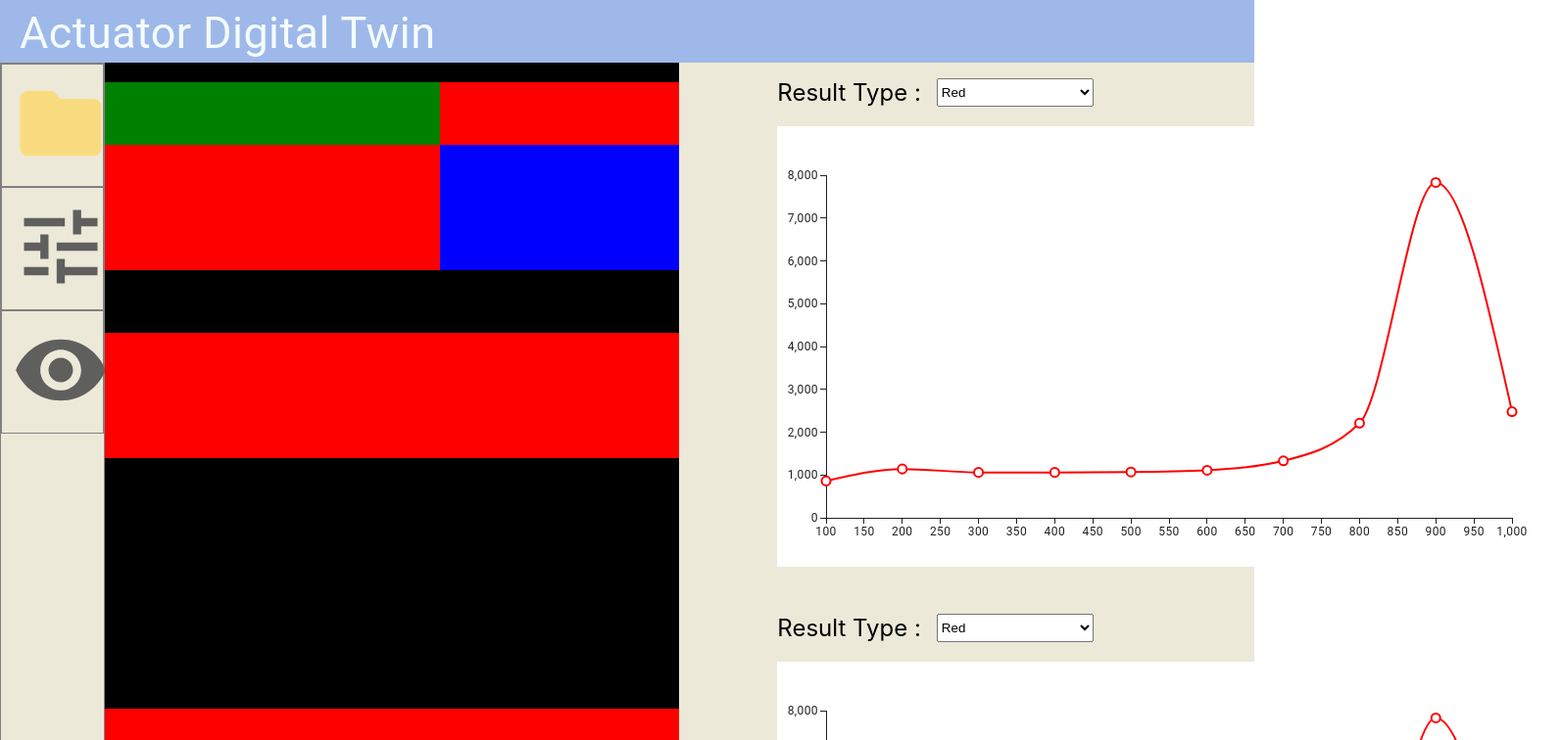
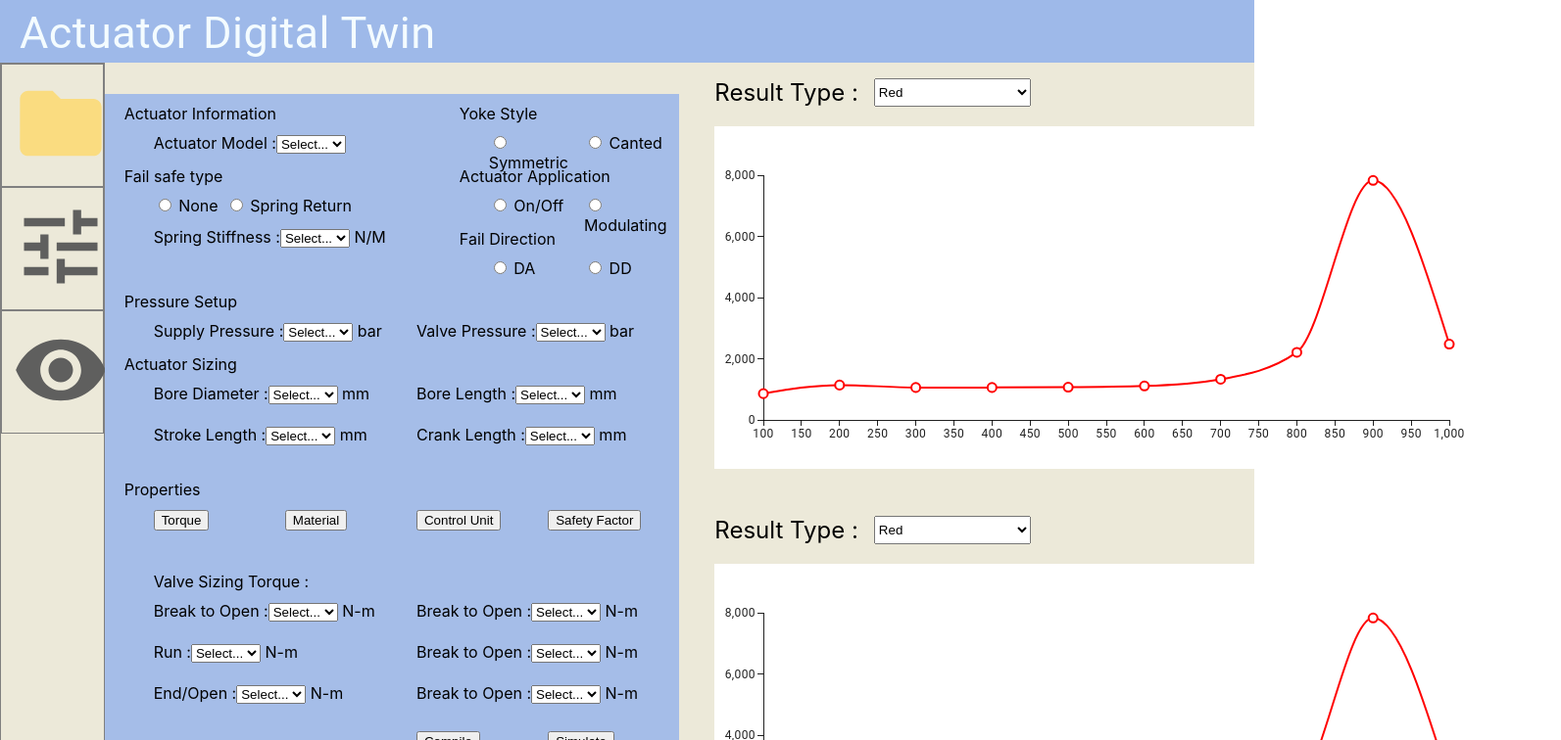
Before and after one commit to adesh6601/digital-twin, a React (Create React App) app: page / in a window 1280 px wide. Shown: the top 756 px of the page at 98% size, 1593 px wide, since content can reach past the window. Built offline with nearby package versions, Linux system fonts and the light colour scheme.

Commit message:
final-ui-updated

```diff
--- a/src/component/ActuatorInfo.js
+++ b/src/component/ActuatorInfo.js
@@ -2,64 +2,255 @@ import { Grid, Typography } from "@mui/material";
 import makeStyles from '@mui/styles/makeStyles'
 import React from "react";
 
+const gridTitleStyle = {
+  textAlign: "left",
+  marginLeft: "20px",
+  marginTop: "10px"
+}
+
+const gridContentStyle = {
+  textAlign: "left",
+  marginLeft: "50px",
+  marginTop: "10px"
+}
+
 
 function ActuatorInfo() {
   return (
-    <div>
+    <div style={{backgroundColor : "#a5bde8", marginTop : "2rem"}}>
       <Grid container item xs={12}>
-        <Grid item xs={12} style={{ backgroundColor: "black", height: "2.5vh" }}>
+        <Grid item xs={7} style={{ height: "8vh" }}>
+          <div style={gridTitleStyle}> Actuator Information </div>
+
+          <div style={{ textAlign: "left", marginLeft: "50px", marginTop: "10px" }}>
+            Actuator Model :
+            <select>
+              <option value="">Select...</option>
+            </select>
+          </div>
+        </Grid>
+
+        <Grid item xs={5} style={{ height: "8vh" }}>
+          <div style={gridTitleStyle}> Yoke Style </div>
+
+          <div style={{ textAlign: "left", marginLeft: "50px", marginTop: "10px" }}>
+            <Grid container item xs={12}>
+              <Grid item xs={6} style={{ height: "8vh" }}>
+                <input type="radio" name="yoke-style" /> Symmetric
+              </Grid>
+              <Grid item xs={6} style={{ height: "8vh" }}>
+                <input type="radio" name="yoke-style" /> Canted
+              </Grid>
+            </Grid>
+          </div>
         </Grid>
       </Grid>
 
       <Grid container item xs={12}>
-        <Grid item xs={7} style={{ backgroundColor: "green", height: "8vh" }}>
+        <Grid item xs={7} style={{ height: "16vh" }}>
+          <div style={gridTitleStyle}> Fail safe type </div>
+
+          <div style={{ textAlign: "left", marginLeft: "50px", marginTop: "10px" }}>
+            <Grid container item xs={12}>
+              <Grid item xs={3} style={{ height: "4vh" }}>
+                <input type="radio" name="fail-safe-type" /> None
+              </Grid>
+              <Grid item xs={9} style={{ height: "4vh" }}>
+                <input type="radio" name="fail-safe-type" /> Spring Return
+              </Grid>
+            </Grid>
+          </div>
+
+          <div style={{ textAlign: "left", marginLeft: "50px" }}>
+            Spring Stiffness :
+            <select>
+              <option value="">Select...</option>
+            </select> N/M
+          </div>
         </Grid>
 
-        <Grid item xs={5} style={{ backgroundColor: "red", height: "8vh" }}>
+        <Grid item xs={5} style={{ height: "16vh" }}>
+          <Grid container item xs={12}>
+            <Grid item xs={12} style={{ height: "8vh" }}>
+              <div style={gridTitleStyle}> Actuator Application </div>
+              <div style={{ textAlign: "left", marginLeft: "50px", marginTop: "10px" }}>
+                <Grid container item xs={12}>
+                  <Grid item xs={6} style={{ height: "8vh" }}>
+                    <input type="radio" name="actuator-appplication" /> On/Off
+                  </Grid>
+                  <Grid item xs={6} style={{ height: "8vh" }}>
+                    <input type="radio" name="actuator-appplication" /> Modulating
+                  </Grid>
+                </Grid>
+              </div>
+            </Grid>
+
+            <Grid item xs={12} style={{ height: "8vh" }}>
+              <div style={gridTitleStyle}> Fail Direction</div>
+              <div style={{ textAlign: "left", marginLeft: "50px", marginTop: "10px" }}>
+                <Grid container item xs={12}>
+                  <Grid item xs={6} style={{ height: "8vh" }}>
+                    <input type="radio" name="fail-direction" /> DA
+                  </Grid>
+                  <Grid item xs={6} style={{ height: "8vh" }}>
+                    <input type="radio" name="fail-direction" /> DD
+                  </Grid>
+                </Grid>
+              </div>
+            </Grid>
+          </Grid>
         </Grid>
       </Grid>
 
       <Grid container item xs={12}>
-        <Grid item xs={7} style={{ backgroundColor: "red", height: "16vh" }}>
-        </Grid>
-
-        <Grid item xs={5} style={{ backgroundColor: "blue", height: "16vh" }}>
-
-          {/* <Grid item xs={5} style={{ backgroundColor: "red", height: "9vh" }}>
-          </Grid>
-
-          <Grid item xs={5} style={{ backgroundColor: "red", height: "9vh" }}>
-          </Grid> */}
-
+        <Grid item xs={12} style={{ height: "8vh" }}>
+          <div style={gridTitleStyle}> Pressure Setup </div>
+          <div style={{ textAlign: "left", marginLeft: "50px", marginTop: "10px" }}>
+            <Grid container item xs={12}>
+              <Grid item xs={6} style={{ height: "8vh" }}>
+                Supply Pressure :
+                <select>
+                  <option value="">Select...</option>
+                </select> bar
+              </Grid>
+              <Grid item xs={6} style={{ height: "8vh" }}>
+                Valve Pressure :
+                <select>
+                  <option value="">Select...</option>
+                </select> bar
+              </Grid>
+            </Grid>
+          </div>
         </Grid>
       </Grid>
 
       <Grid container item xs={12}>
-        <Grid item xs={12} style={{ backgroundColor: "black ", height: "8vh" }}>
+        <Grid item xs={12} style={{ height: "16vh" }}>
+          <div style={gridTitleStyle}> Actuator Sizing </div>
+          <div style={{ textAlign: "left", marginLeft: "50px", marginTop: "10px" }}>
+            <Grid container item xs={12}>
+              <Grid item xs={6} style={{ height: "4vh" }}>
+                Bore Diameter :
+                <select>
+                  <option value="">Select...</option>
+                </select> mm
+              </Grid>
+              <Grid item xs={6} style={{ height: "4vh" }}>
+                Bore Length :
+                <select>
+                  <option value="">Select...</option>
+                </select> mm
+              </Grid>
+            </Grid>
+          </div>
+
+          <div style={{ textAlign: "left", marginLeft: "50px", marginTop: "10px" }}>
+            <Grid container item xs={12}>
+              <Grid item xs={6} style={{ height: "8vh" }}>
+                Stroke Length :
+                <select>
+                  <option value="">Select...</option>
+                </select> mm
+              </Grid>
+              <Grid item xs={6} style={{ height: "8vh" }}>
+                Crank Length :
+                <select>
+                  <option value="">Select...</option>
+                </select> mm
+              </Grid>
+            </Grid>
+          </div>
         </Grid>
       </Grid>
 
       <Grid container item xs={12}>
-        <Grid item xs={12} style={{ backgroundColor: "red ", height: "16vh" }}>
+        <Grid item xs={12} style={{ height: "32vh" }}>
+          <div style={gridTitleStyle}> Properties </div>
+          <div style={{ textAlign: "left", marginLeft: "50px", marginTop: "10px" }}>
+            <Grid container item xs={12}>
+              <Grid item xs={3} style={{ height: "8vh" }}>
+                <button> Torque </button>
+              </Grid>
+              <Grid item xs={3} style={{ height: "8vh" }}>
+                <button> Material </button>
+              </Grid>
+              <Grid item xs={3} style={{ height: "8vh" }}>
+                <button> Control Unit </button>
+              </Grid>
+              <Grid item xs={3} style={{ height: "8vh" }}>
+                <button> Safety Factor </button></Grid>
+            </Grid>
+          </div>
+          <div style={{ textAlign: "left", marginLeft: "50px" }}> Valve Sizing Torque : </div>
+          <div style={{ textAlign: "left", marginLeft: "50px", marginTop: "10px" }}>
+            <Grid container item xs={12}>
+              <Grid item xs={6} style={{ height: "4vh" }}>
+                Break to Open :
+                <select>
+                  <option value="">Select...</option>
+                </select> N-m
+              </Grid>
+              <Grid item xs={6} style={{ height: "4vh" }}>
+                Break to Open :
+                <select>
+                  <option value="">Select...</option>
+                </select> N-m
+              </Grid>
+            </Grid>
+          </div>
+          <div style={{ textAlign: "left", marginLeft: "50px", marginTop: "10px" }}>
+            <Grid container item xs={12}>
+              <Grid item xs={6} style={{ height: "4vh" }}>
+                Run :
+                <select>
+                  <option value="">Select...</option>
+                </select> N-m
+              </Grid>
+              <Grid item xs={6} style={{ height: "4vh" }}>
+                Break to Open :
+                <select>
+                  <option value="">Select...</option>
+                </select> N-m
+              </Grid>
+            </Grid>
+          </div>
+          <div style={{ textAlign: "left", marginLeft: "50px", marginTop: "10px" }}>
+            <Grid container item xs={12}>
+              <Grid item xs={6} style={{ height: "4vh" }}>
+                End/Open :
+                <select>
+                  <option value="">Select...</option>
+                </select> N-m
+              </Grid>
+              <Grid item xs={6} style={{ height: "4vh" }}>
+                Break to Open :
+                <select>
+                  <option value="">Select...</option>
+                </select> N-m
+              </Grid>
+            </Grid>
+          </div>
         </Grid>
       </Grid>
 
       <Grid container item xs={12}>
-        <Grid item xs={12} style={{ backgroundColor: "black ", height: "32vh" }}>
+        <Grid item xs={12} style={{ height: "8vh" }}>
+        <div style={{ textAlign: "left", marginLeft: "50px", marginTop: "10px" }}>
+            <Grid container item xs={12}>
+              <Grid item xs={3} style={{ height: "8vh" }}>
+              </Grid>
+              <Grid item xs={3} style={{ height: "8vh" }}>
+              </Grid>
+              <Grid item xs={3} style={{ height: "8vh" }}>
+                <button> Compile </button>
+              </Grid>
+              <Grid item xs={3} style={{ height: "8vh" }}>
+                <button> Simulate </button></Grid>
+            </Grid>
+          </div>
         </Grid>
       </Grid>
-
-      <Grid container item xs={12}>
-        <Grid item xs={12} style={{ backgroundColor: "red ", height: "8vh" }}>
-        </Grid>
-      </Grid>
-
-      <Grid container item xs={12}>
-        <Grid item xs={12} style={{ backgroundColor: "black ", height: "2.5vh" }}>
-        </Grid>
-      </Grid>
-
-    </div>
+    </div >
   )
 }
 
--- a/src/component/Graphs.js
+++ b/src/component/Graphs.js
@@ -56,7 +56,7 @@ function Graphs() {
   };
 
   return (
-    <div>
+    <div style={{marginLeft : "-4rem"}}>
       <Grid>
         <div className={classes.selectionDiv1}>
           <span className={classes.resultTypeText}>Result Type :</span>
@@ -86,7 +86,7 @@ function Graphs() {
               },
             ]}
             width={800}
-            height={450}
+            height={350}
           />
         </div>
       </Grid>
@@ -120,7 +120,7 @@ function Graphs() {
               },
             ]}
             width={800}
-            height={450}
+            height={350}
           />
         </div>
       </Grid>
```
